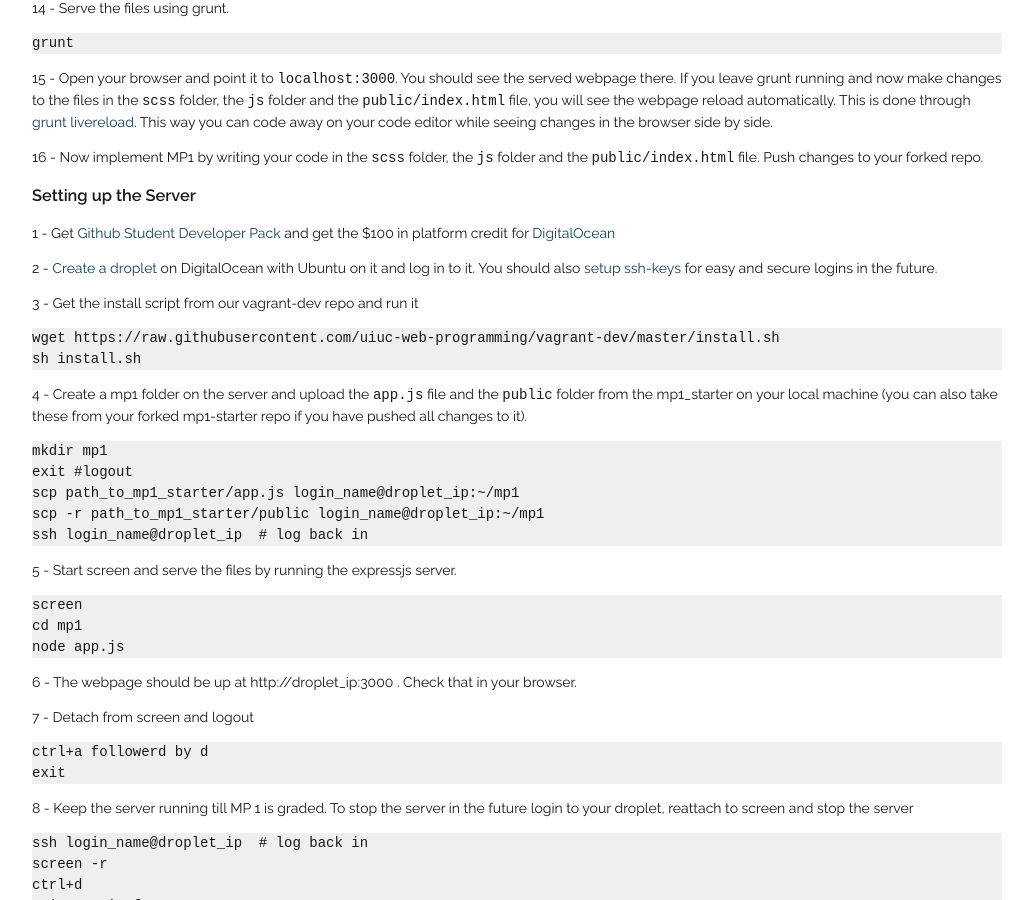
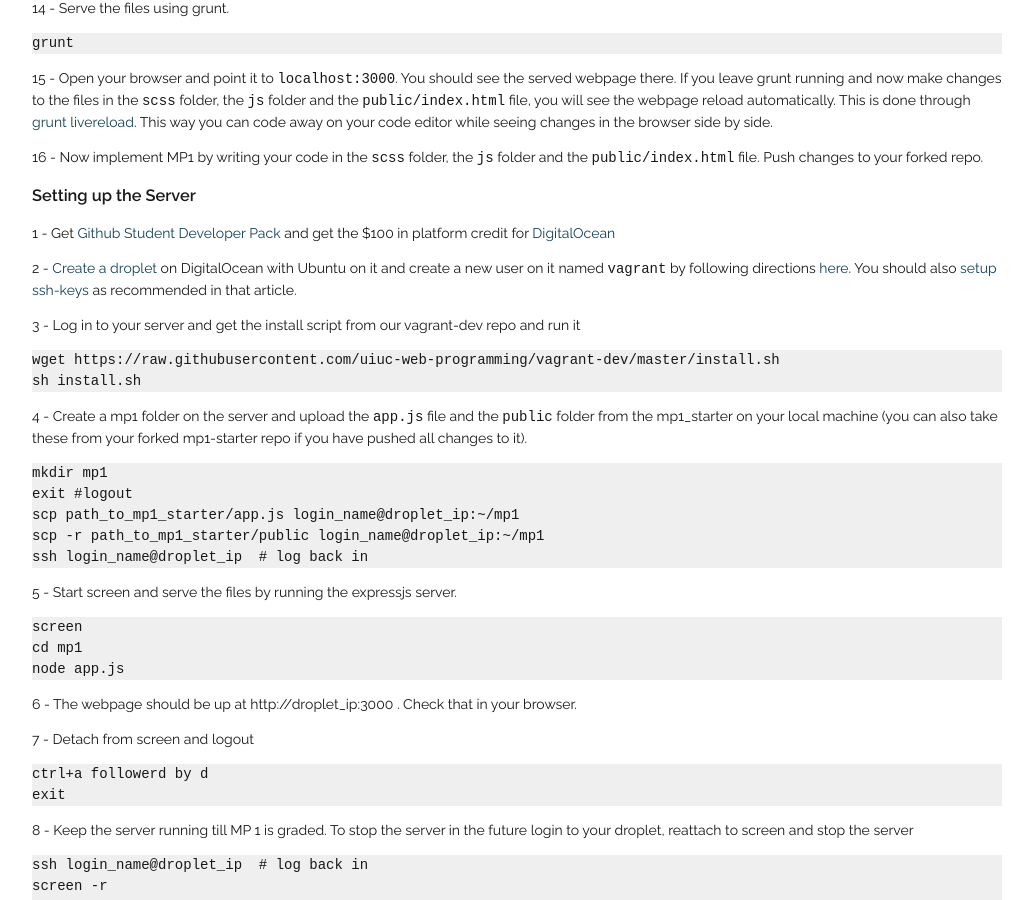
Before and after one commit to biplabdeka/fa2016, a Jekyll site: the page built from _posts/2015-1-28-Lab-1.md, in a window 1280 px wide and 900 px high, scrolled down 1519 px. Shown: the whole window, without its empty margins (123-1156 px from the left). Built offline with Jekyll 4.4.1, drawn with Linux system fonts in a browser that asks for light colours; nearby versions of some CDN libraries; Markdown is read by kramdown in place of the engine named in the settings.

Commit message:
Update 2015-1-28-Lab-1.md

````diff
--- a/_posts/2015-1-28-Lab-1.md
+++ b/_posts/2015-1-28-Lab-1.md
@@ -86,9 +86,9 @@
 
 1 - Get [Github Student Developer Pack](https://education.github.com/pack) and get the $100 in platform credit for [DigitalOcean](https://www.digitalocean.com/)
 
-2 - [Create a droplet](https://www.digitalocean.com/community/tutorials/how-to-create-your-first-digitalocean-droplet-virtual-server) on DigitalOcean with Ubuntu on it and log in to it. You should also [setup ssh-keys](https://www.digitalocean.com/community/tutorials/how-to-set-up-ssh-keys--2) for easy and secure logins in the future.
+2 - [Create a droplet](https://www.digitalocean.com/community/tutorials/how-to-create-your-first-digitalocean-droplet-virtual-server) on DigitalOcean with Ubuntu on it and create a new user on it named `vagrant` by following directions [here](https://www.digitalocean.com/community/tutorials/initial-server-setup-with-ubuntu-14-04).  You should also [setup ssh-keys](https://www.digitalocean.com/community/tutorials/how-to-set-up-ssh-keys--2) as recommended in that article.
 
-3 - Get the install script from our vagrant-dev repo and run it
+3 - Log in to your server and get the install script from our vagrant-dev repo and run it
 
 ```bash
 wget https://raw.githubusercontent.com/uiuc-web-programming/vagrant-dev/master/install.sh
````
